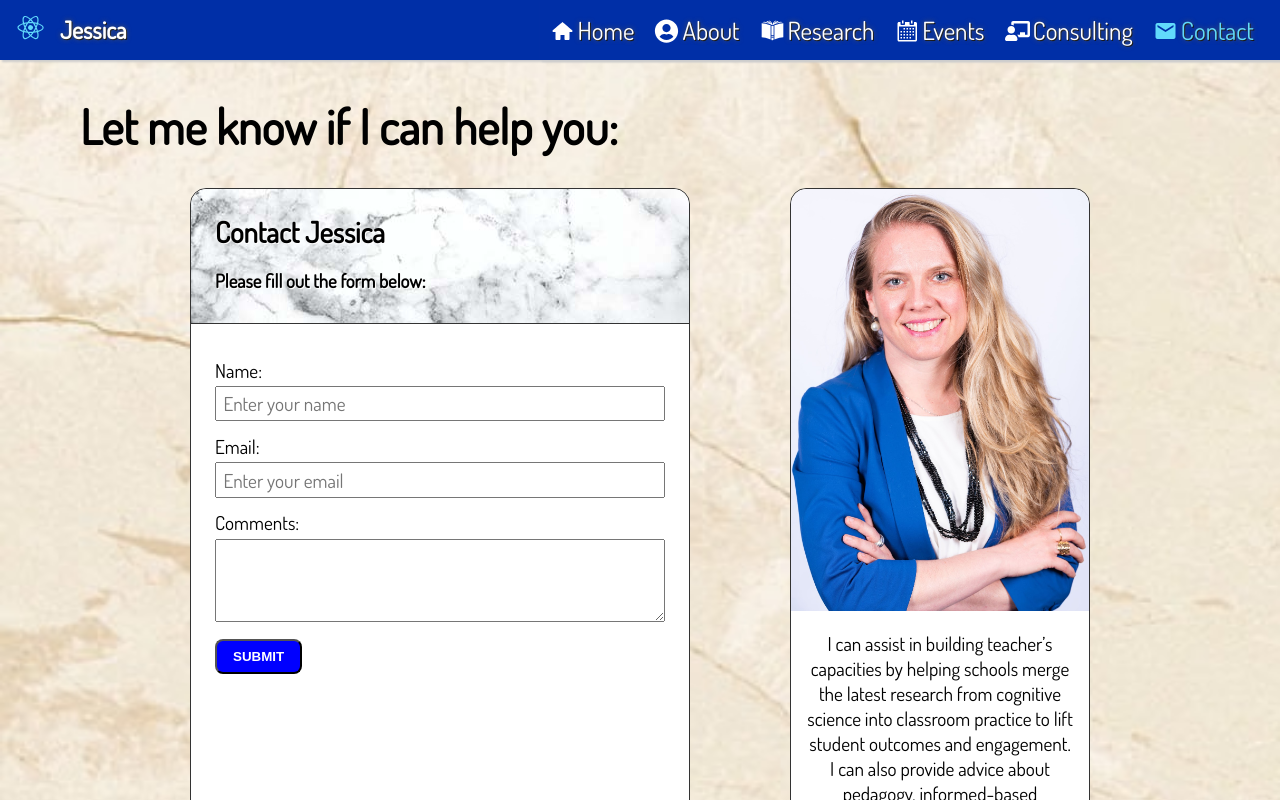
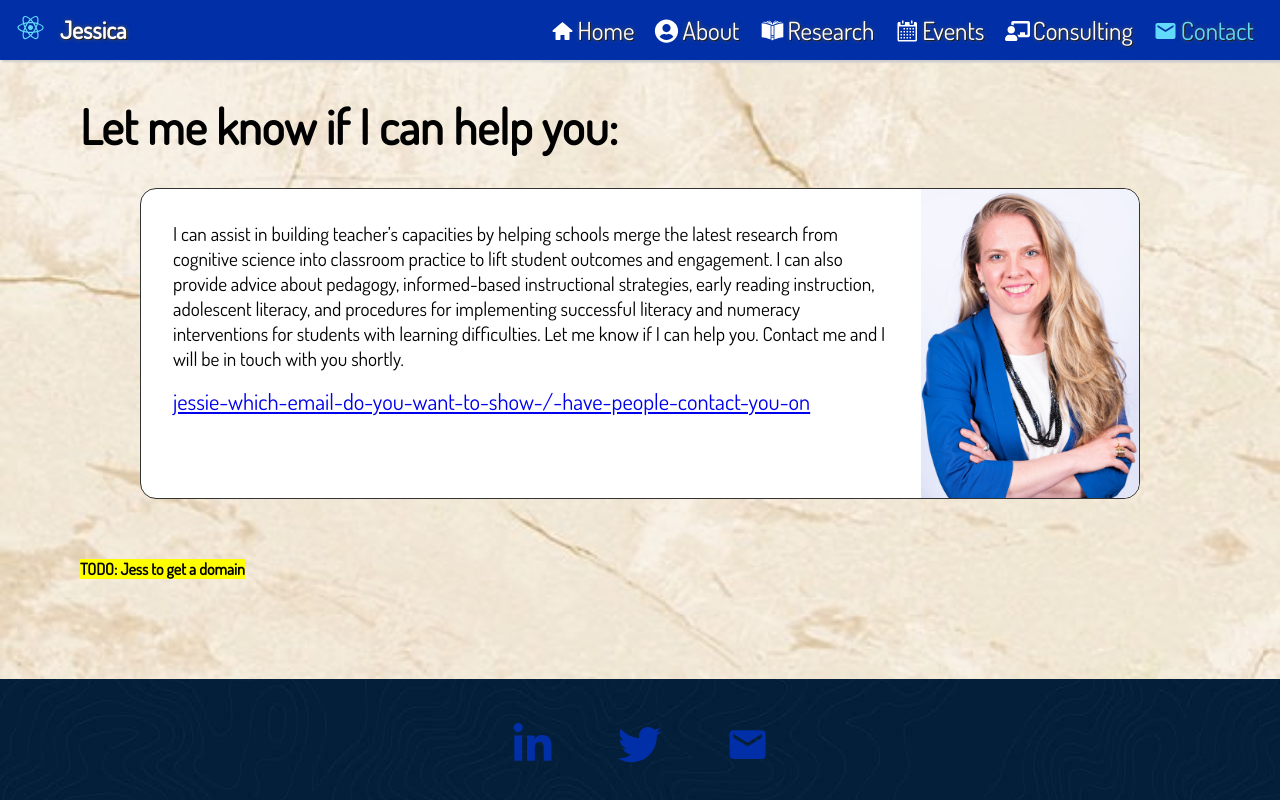
Before and after one commit to sgedye/jessie-colleu, a React (Create React App) app: page /contact in a window 1280 px wide. Shown: the top 800 px of the page. Built offline with nearby package versions, Linux system fonts and the light colour scheme.

Commit message:
:hammer: Removed contact form - text only :zap:

```diff
--- a/src/assets/scss/contact.module.scss
+++ b/src/assets/scss/contact.module.scss
@@ -1,4 +1,4 @@
-@import url('https://fonts.googleapis.com/css2?family=Dosis&display=swap');
+@import url("https://fonts.googleapis.com/css2?family=Dosis&display=swap");
 
 .mainContent {
   display: -ms-flexbox;
@@ -9,94 +9,42 @@
   width: 100%;
   max-width: 1000px;
   margin: 0 auto;
-}
-.nonFormSection, .formSection {
-  width: 100%;
   min-width: 200px;
-  max-width: 500px;
   background-color: white;
   border: 1px solid #333;
   border-radius: 1rem;
 }
-.nonFormSection {
-  margin: 0 auto;
-  text-align: center;
+
+.text {
+  padding: 1rem;
 }
-.formSection {
-  margin: 1rem auto 0;
+.contactDescription {
+  font-size: 1.2em;
+  padding-bottom: 1rem;
 }
 
-.contactDescription {
-  padding: 1rem;
-  font-size: 1.2em;
+.emailMe {
+  font-size: 1.4em;
 }
+
 .headshot {
+  display: block;
   width: 100%;
+  min-width: 218px;
   max-width: 300px;
+  margin: 0 auto;
   height: auto;
   border-radius: 1rem 1rem 0 0;
 }
 
-.formHeader {
-  width: 100%;
-  padding: 1.5em;
-  background: darkblue;
-  background-size: contain;
-  background: url('../images/contact/marble.jpg') bottom left;
-  border-bottom: 1px solid #333;
-  border-radius: 1rem 1rem 0 0;
-  color: black;
-  .formTitle {
-    font-size: 1.8em;
-    text-shadow: 1px 1px white, 0 0 10px white;
+
+@media screen and (min-width: 426px) {
+  .headshot {
+    border-radius: 0;
   }
-  .formSubtitle {
-    margin: 1em 0 0.4em 0;
-    text-shadow: 1px 1px white, 0 0 10px white;
+  .text {
+    padding: 2rem;
   }
-}
-.formBody {
-  width: 100%;
-  margin: 1em 0;
-  padding: .5em 1.5em 1em;
-  .list {
-    padding: 0;
-    list-style-type: none;
-    .listItem {
-      margin: 0.6rem 0;
-      color: black;
-    }
-  }
-}
-.formLabel {
-  font-size: 1.2em;
-}
-.formInput, .formTextArea {
-  font-family: 'Dosis', sans-serif;
-  margin: 0.2rem 0;
-  font-size: 1.2em;
-  width: 100%;
-  padding: 0.2rem 0.4rem;
-  &:focus {
-    background-color: #eee;
-    outline: #111;
-    outline-style: auto;
-  }
-}
-.formTextArea {
-  font-family: 'Dosis', sans-serif;
-  min-width: 100%;
-  max-width: 100%;
-  min-height: 50px;
-  max-height: 500px;
-}
-.submitButton {
-  padding: 0.6em 1.2em;
-  color: white;
-  background-color: blue;
-  border-radius: 0.5rem;
-  text-transform: uppercase;
-  font-weight: 600;
 }
 
 @media screen and (min-width: 1024px) {
@@ -106,10 +54,8 @@
     flex-direction: row-reverse;
     margin-top: 2em;
   }
-  .nonFormSection {
-    max-width: 300px;
-  }
-  .formSection {
-    margin: 0 auto;
+
+  .headshot {
+    border-radius: 0 1rem 1rem 0;
   }
 }
--- a/src/components/Footer.js
+++ b/src/components/Footer.js
@@ -1,16 +1,26 @@
-import React from 'react';
-import { FaLinkedinIn, FaTwitter } from 'react-icons/fa';
-import { MdEmail } from 'react-icons/md';
+import React from "react"
+import { FaLinkedinIn, FaTwitter } from "react-icons/fa"
+import { MdEmail } from "react-icons/md"
+
+const CURRENT_YEAR = new Date().getFullYear();
 
 const Footer = () => {
   return (
     <footer className="footer">
       <section className="social">
         <div className="social-buttons">
-          <a href="https://www.linkedin.com/in/jessicacolleu/" target="_blank" rel="noopener noreferrer">
+          <a
+            href="https://www.linkedin.com/in/jessicacolleu/"
+            target="_blank"
+            rel="noopener noreferrer"
+          >
             <FaLinkedinIn />
           </a>
-          <a href="https://twitter.com/JessicaColleu" target="_blank" rel="noopener noreferrer">
+          <a
+            href="https://twitter.com/JessicaColleu"
+            target="_blank"
+            rel="noopener noreferrer"
+          >
             <FaTwitter />
           </a>
           <a href="mailto:jessica.colleuterradas@sa.gov.au">
@@ -19,10 +29,10 @@ const Footer = () => {
         </div>
       </section>
       <section className="copywrite">
-        <p>© Jessica Colleu Terradas (JTC) Consulting 2020</p>
+        <p>© Jessica Colleu Terradas (JTC) Consulting {CURRENT_YEAR}</p>
       </section>
     </footer>
-  );
-};
+  )
+}
 
-export default Footer;
+export default Footer
--- a/src/pages/Contact.js
+++ b/src/pages/Contact.js
@@ -10,86 +10,21 @@ const Contact = () => {
     <section className="page-wrapper">
       <h1 className="section-title">Let me know if I can help you:</h1>
       <div className={styles.mainContent}>
-        <div className={styles.nonFormSection}>
+        <div className="">
           <img
             className={styles.headshot}
             src={headshot}
             alt="Headshot of Jessica Colleu Terradas"
           />
-          <p className={styles.contactDescription}>I can assist in building teacher’s capacities by helping schools merge the latest research from cognitive science into classroom practice to lift student outcomes and engagement. I can also provide advice about pedagogy, informed-based instructional strategies, early reading instruction, adolescent literacy, and procedures for implementing successful literacy and numeracy interventions for students with learning difficulties.Let me know if I can help you. Contact me and I will be in touch with you shortly.</p>
         </div>
-        <div className={styles.formSection}>
-          <div className={styles.formHeader}>
-            <h2 className={styles.formTitle}>Contact Jessica</h2>
-            <h3 className={styles.formSubtitle}>
-              Please fill out the form below:
-            </h3>
-          </div>
-          <div className={styles.formBody}>
-            {/* <div id="form-error"></div> */}
-            <form id="contact-form" action="/" method="GET">
-              <ul className={styles.list}>
-                <li className={styles.listItem}>
-                  <label className={styles.formLabel} htmlFor="name">
-                    Name:
-                  </label>
-                  <input
-                    id="form-name"
-                    className={styles.formInput}
-                    type="text"
-                    name="name"
-                    required
-                    placeholder="Enter your name"
-                  />
-                </li>
-                <li className={styles.listItem}>
-                  <label className={styles.formLabel} htmlFor="email">
-                    Email:
-                  </label>
-                  <input
-                    id="form-email"
-                    className={styles.formInput}
-                    type="email"
-                    name="email"
-                    required
-                    placeholder="Enter your email"
-                  />
-                </li>
-                <li className={styles.listItem}>
-                  <div className={styles.formDivider}></div>
-                </li>
-                <li className={styles.listItem}>
-                  <label className={styles.formLabel} htmlFor="comments">
-                    Comments:
-                  </label>
-                  <textarea
-                    className={styles.formTextArea}
-                    cols="16"
-                    rows="3"
-                    required
-                    name="comments"
-                  ></textarea>
-                </li>
-                <li className={styles.listItem}>
-                  <input
-                    className={styles.submitButton}
-                    type="submit"
-                    value="Submit"
-                  />
-                  {/* <small>or press <strong>enter</strong></small> */}
-                </li>
-              </ul>
-            </form>
-          </div>
+        <div className={styles.text}>
+          <p className={styles.contactDescription}>I can assist in building teacher’s capacities by helping schools merge the latest research from cognitive science into classroom practice to lift student outcomes and engagement. I can also provide advice about pedagogy, informed-based instructional strategies, early reading instruction, adolescent literacy, and procedures for implementing successful literacy and numeracy interventions for students with learning difficulties. Let me know if I can help you. Contact me and I will be in touch with you shortly.</p>
+          <a className={styles.emailMe} href="mailto:#">jessie-which-email-do-you-want-to-show-/-have-people-contact-you-on</a>
         </div>
       </div>
       <br /><br /><br />
       <div>
         <strong style={{ background: 'yellow' }}>TODO: Jess to get a domain</strong>
-      </div><div>
-        <strong style={{ background: 'yellow' }}>TODO: Jess to advise if she wants error checking and error messages displayed and if she wants the colours. See <a href="https://contact-component.netlify.app/">other contact form</a> and start typing.</strong>
-      </div><div>
-        <strong style={{ background: 'yellow' }}>TODO: Shaun to finish form and add email redirect - (last thing b4 going live)</strong>
       </div>
     </section>
   )
```
